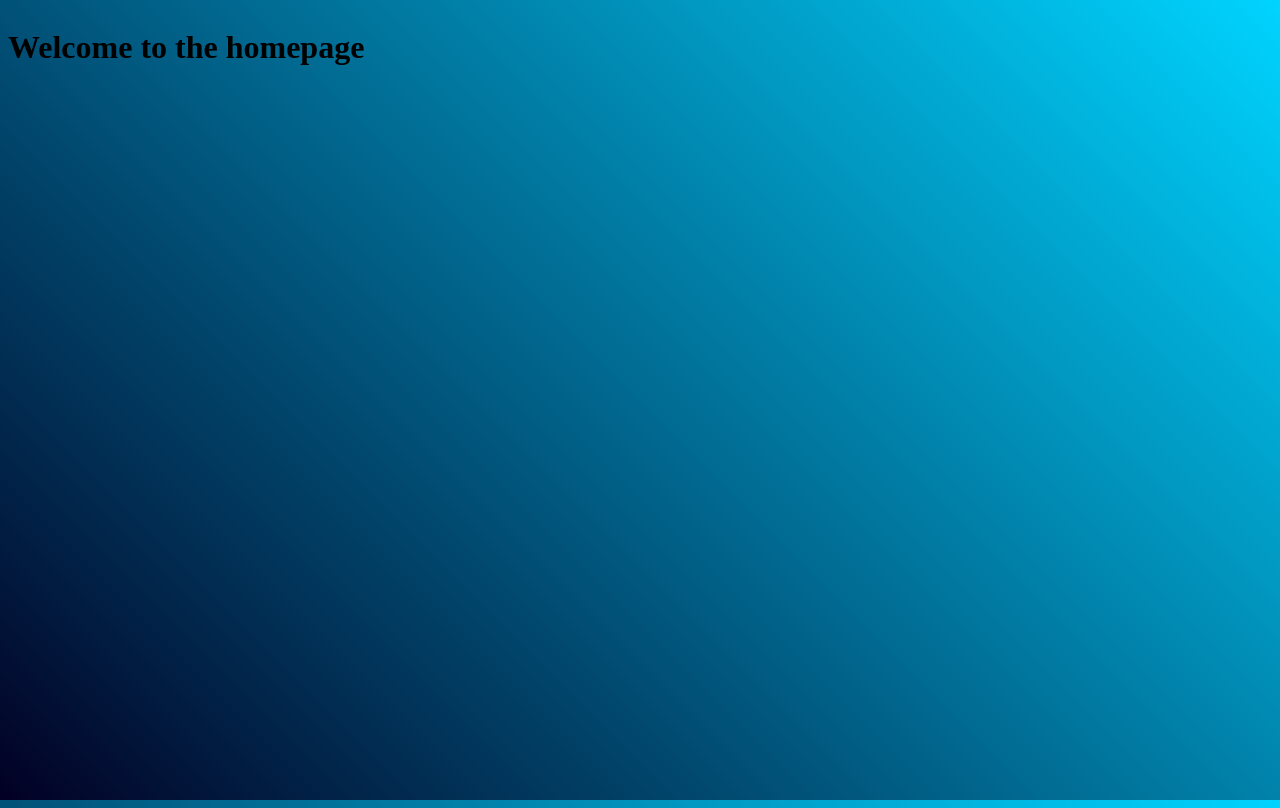
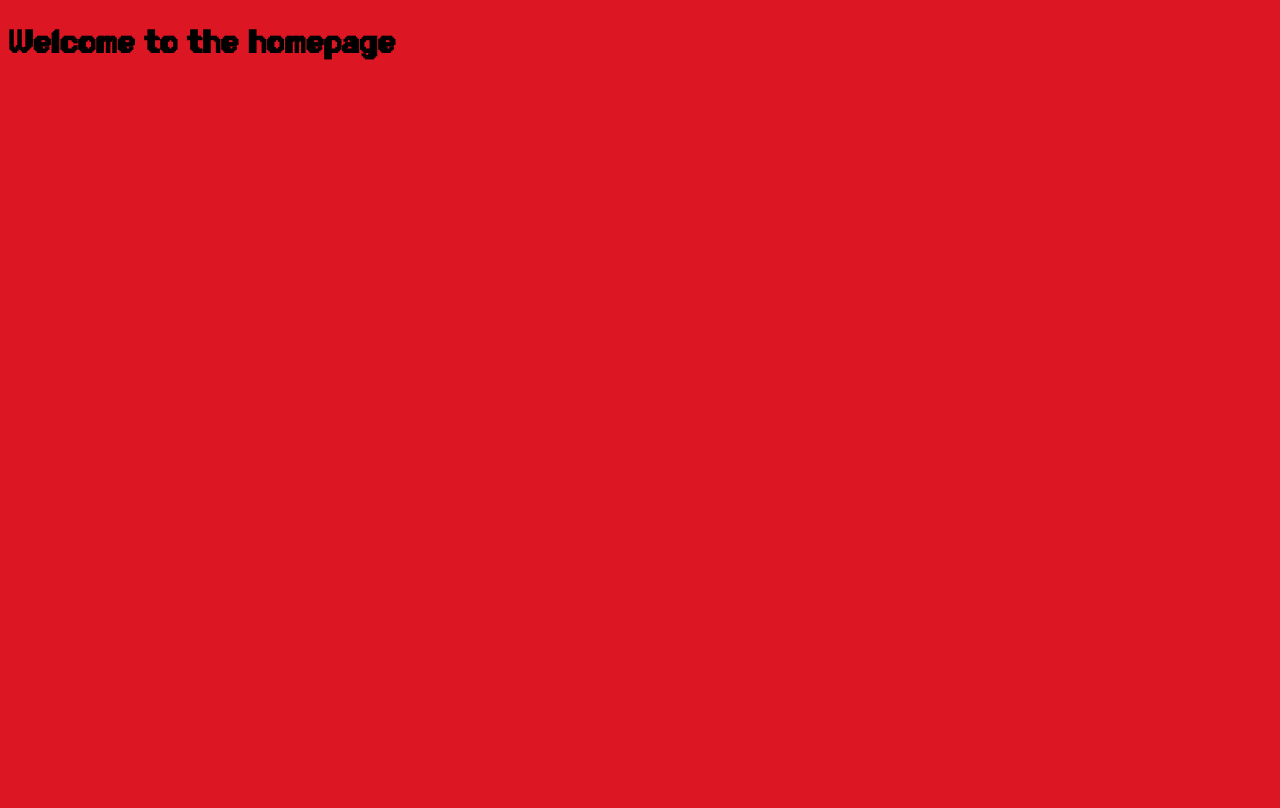
Before and after one commit to azerkail/azerkail.github.io, a Nuxt app: page / in a window 1280 px wide. Built offline with nearby package versions, Linux system fonts and the light colour scheme.

Commit message:
Adding custom font for the website.

```diff
--- a/assets/css/main.css
+++ b/assets/css/main.css
@@ -1,8 +1,44 @@
 body {
-    position: absolute;
+    position: fixed;
+    width: 100%;
     height: 100%;
-    width: 100%;
-    background: rgb(2,0,36);
-    background: linear-gradient(45deg, rgba(2,0,36,1) 0%, rgba(0,212,255,1) 100%);
-    background-attachment: fixed; /** This must come after linear-gradient. **/
+    font-family: "RoundBit", sans-serif;
+    background-color: #e81416;
+    background-attachment: fixed;
+    animation: cycle 20s ease infinite;
 }
+
+@font-face {
+    font-family: "RoundBit";
+    src: url('/fonts/Roundbit-Regular.woff') format('woff');
+    font-weight: normal;
+    font-style: normal;
+    font-display: swap;
+}
+
+@keyframes cycle {
+    0% {
+        background-color: #487de7;
+    }
+    14.28% {
+        background-color: #4b369d;
+    }
+    28.56% {
+        background-color: #70369d;
+    }
+    42.84% {
+        background-color: #e81416;
+    }
+    57.12% {
+        background-color: #ffa500;
+    }
+    71.4% {
+        background-color: #faeb36;
+    }
+    85.68% {
+        background-color: #79c314;
+    }
+    100% {
+        background-color: #487de7;
+    }
+}
```
Also changed, not shown: public/fonts/RoundBit-Regular.woff (added), public/fonts/RoundBit-Regular.woff2 (added).
